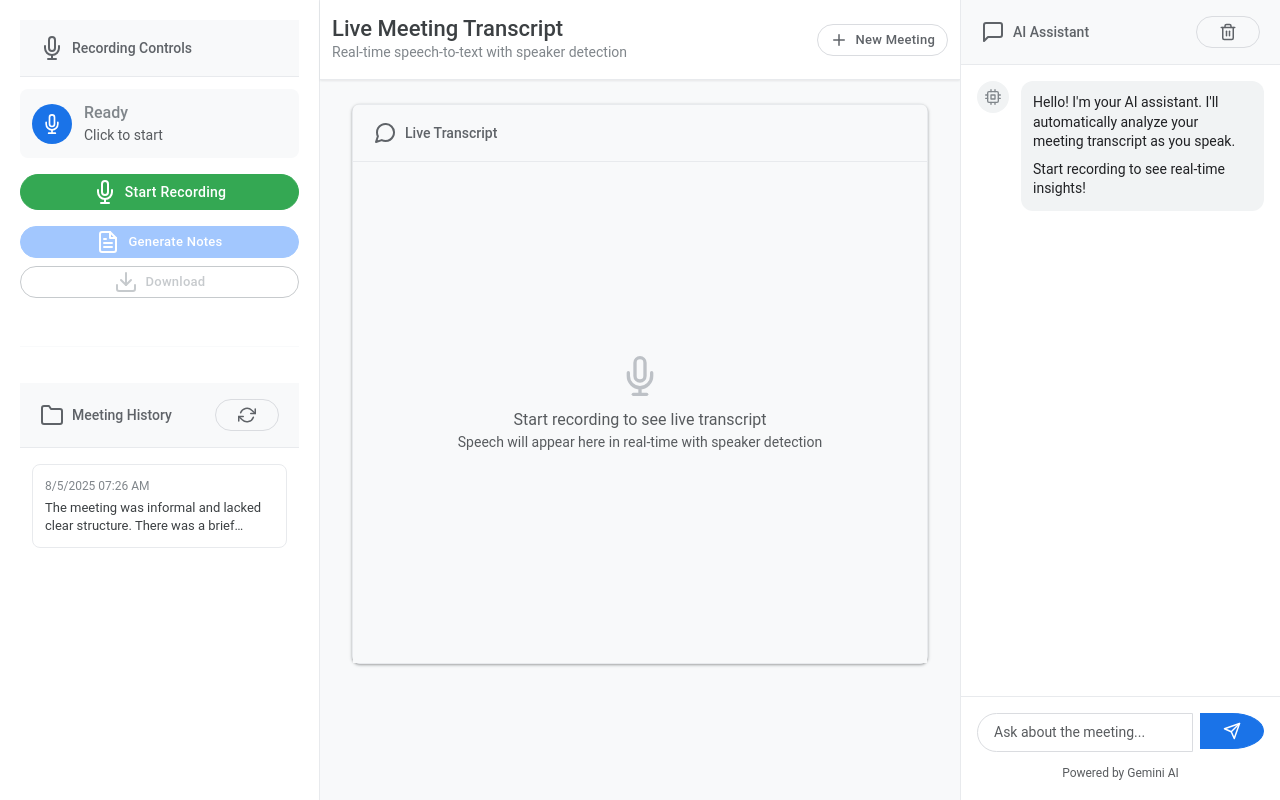
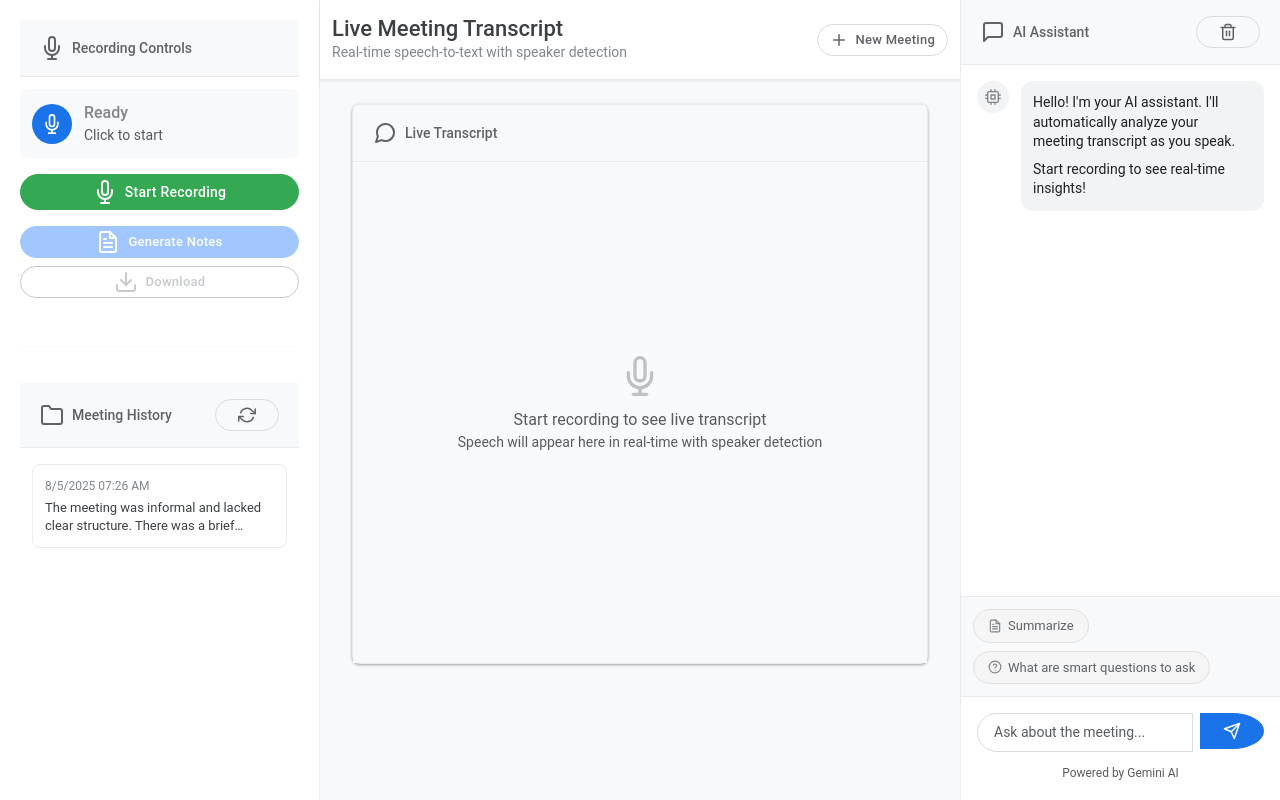
Before and after one commit to aertoria/MeetingScribe, a Flask app: page / in a window 1280 px wide. Run offline with Flask 3, Linux system fonts and the light colour scheme; data comes from the database, SQL or seed files in the repository.

Commit message:
Add preset buttons to send common prompts to the AI assistant
Add preset buttons for "Summarize" and "What are smart questions to ask" in the AI assistant panel, styled with a light grey background and integrated with the chat functionality.

Replit-Commit-Author: Agent
Replit-Commit-Session-Id: 6ab3d92c-acdf-4636-9396-4fb332ee86eb
Replit-Commit-Checkpoint-Type: full_checkpoint
Replit-Commit-Screenshot-Url: https://storage.googleapis.com/screenshot-production-us-central1/9b9d36db-4a2f-4246-919b-240dd4979b22/6ab3d92c-acdf-4636-9396-4fb332ee86eb/G44Ya6r

```diff
--- a/static/css/style.css
+++ b/static/css/style.css
@@ -1125,3 +1125,58 @@ body {
 #wordCount {
     background-color: var(--google-green) !important;
 }
+
+/* Preset Prompts Styling */
+.preset-prompts {
+    padding: 12px;
+    background: var(--google-gray-50);
+    border-top: 1px solid var(--google-gray-200);
+    display: flex;
+    flex-wrap: wrap;
+    gap: 8px;
+}
+
+.preset-btn {
+    background: #f5f5f5;
+    color: var(--google-gray-700);
+    border: 1px solid #e0e0e0;
+    border-radius: 20px;
+    padding: 6px 14px;
+    font-size: 13px;
+    cursor: pointer;
+    transition: all 0.2s ease;
+    display: inline-flex;
+    align-items: center;
+    gap: 6px;
+    white-space: nowrap;
+    flex: 0 1 auto;
+}
+
+.preset-btn:hover {
+    background: #e8e8e8;
+    border-color: #d0d0d0;
+    transform: translateY(-1px);
+    box-shadow: 0 2px 4px rgba(0,0,0,0.1);
+}
+
+.preset-btn:active {
+    transform: translateY(0);
+    box-shadow: none;
+}
+
+.preset-icon {
+    width: 14px;
+    height: 14px;
+    color: var(--google-gray-600);
+}
+
+.preset-btn:disabled {
+    opacity: 0.5;
+    cursor: not-allowed;
+}
+
+.preset-btn:disabled:hover {
+    background: #f5f5f5;
+    transform: none;
+    box-shadow: none;
+}
--- a/templates/index.html
+++ b/templates/index.html
@@ -201,6 +201,18 @@
                                 </div>
                             </div>
                         </div>
+
+                        <!-- Preset Prompts -->
+                        <div class="preset-prompts">
+                            <button class="preset-btn" data-prompt="Please summarize the key points from this meeting transcript">
+                                <i data-feather="file-text" class="preset-icon"></i>
+                                Summarize
+                            </button>
+                            <button class="preset-btn" data-prompt="What are smart questions to ask based on this meeting discussion?">
+                                <i data-feather="help-circle" class="preset-icon"></i>
+                                What are smart questions to ask
+                            </button>
+                        </div>
                     </div>
 
                     <div class="chat-input-area">
```
Also changed, not shown: replit.md (+5 -0 lines), static/js/app.js (+59 -0 lines).
